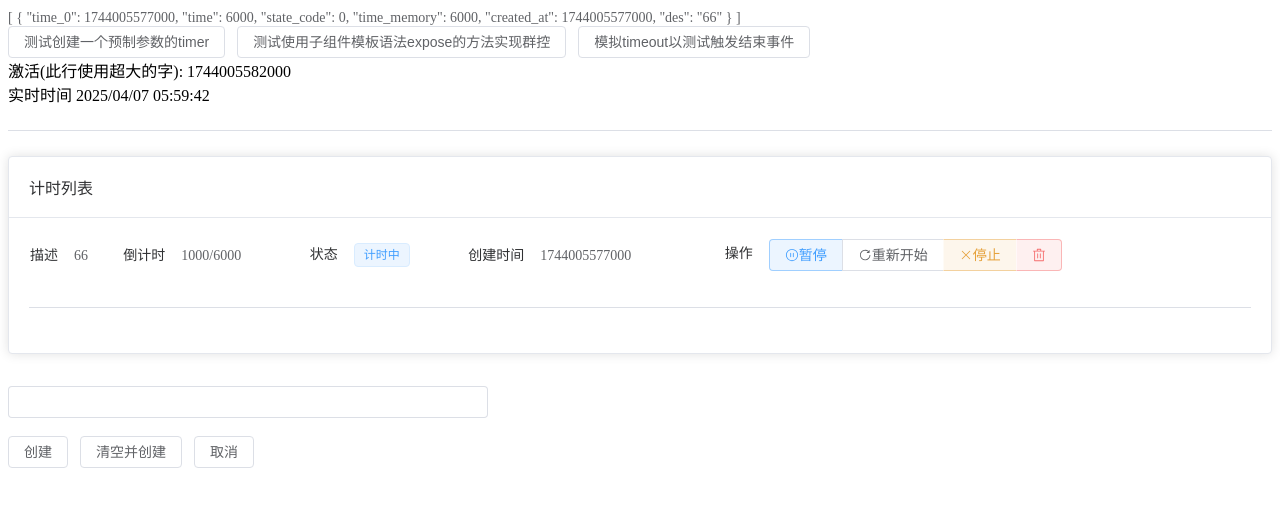
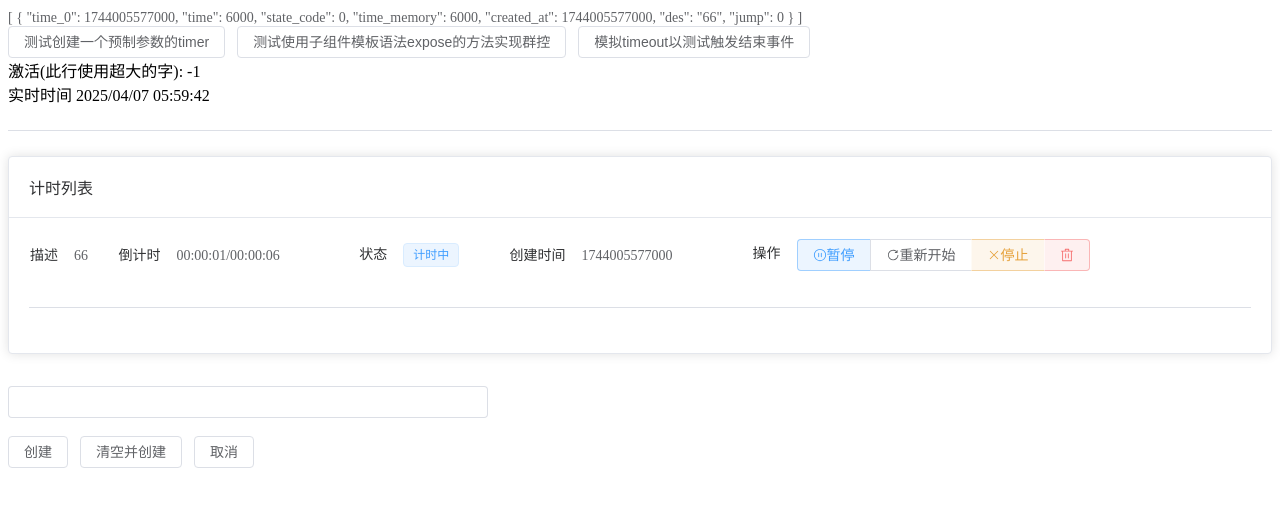
Before and after one commit to huayuprophet/Catime-web, a Vue app: page / in a window 1280 px wide. Shown: the top 506 px of the page. Built offline with nearby package versions, Linux system fonts and the light colour scheme.

Commit message:
使用jump字段，给组件提供索引数据

```diff
--- a/src/App.vue
+++ b/src/App.vue
@@ -5,7 +5,7 @@
         </ElText>
     </div>
     <div>
-        <ElButton>
+        <ElButton @click="test">
             测试创建一个预制参数的timer
         </ElButton>
         <ElButton>
@@ -25,7 +25,7 @@
             <template #header>
                 计时列表
             </template>
-            <timer_item v-for="(item, index) in timers" ref="items" :timer="item">
+            <timer_item v-for="(item, index) in timers" ref="items" :timer="item" :index="index">
                 <slot>
                     <ElButton :icon="Delete" type="danger" plain @click="timers.splice(index, 1)"> </ElButton>
                 </slot>
@@ -61,17 +61,15 @@ import { ref, onMounted, provide, useTemplateRef, computed } from 'vue';
 import timer_item from './components/timer_item.vue';
 import { Delete } from '@element-plus/icons-vue';
 import { timestamp_to_datetime } from './time_function';
-// 激活的时间
-const activated = ref({})
-// 默认激活当前时间
+// 激活的时间 默认激活当前时间
+const activated = ref(-1)
+provide('activated', activated)
 onMounted(() => {
-    activated.value = computed(() => {
-        return now.value
-    })
+
 })
 // 当前时间
 const now = ref(0)
-// 提供给组件
+// 当前时间提供给组件
 provide('now', now)
 // 实时更新时间
 now.value = Date.now()
@@ -136,4 +134,13 @@ onMounted(() => {
     console.log(items.value[0]);
     // items.value[0].alertt()
 })
+
+
+function test() {
+    timers.value.push({
+        time: 5000,
+        count_up: 0,
+        time_0: now.value
+    })
+}
 </script>
--- a/src/components/timer_item.vue
+++ b/src/components/timer_item.vue
@@ -5,7 +5,7 @@
                 {{ timer.des }}
             </ElDescriptionsItem>
             <ElDescriptionsItem v-if="!timer.count_up" label="倒计时">
-                {{ timer_show }}/{{ time_memory }}
+                {{ timer_show }}/{{ time_memory_show }}
             </ElDescriptionsItem>
             <ElDescriptionsItem v-if="timer.count_up" label="正计时">
                 {{ timer_show }}
@@ -48,55 +48,71 @@
 <script setup>
 import { inject, ref, computed, watch, onMounted } from 'vue';
 import { VideoPause, VideoPlay, RefreshRight, Close } from '@element-plus/icons-vue';
+import { ms_to_time } from '@/time_function';
 // 导入组件计时项目对象-props
-const props = defineProps(['timer'])
+// 导入对象索引
+const props = defineProps(['timer','index'])
 // 导入状态、声明函数
 props.timer.state_code = props.timer.state_code ? props.timer.state_code : 0
 const is_pause = ref(props.timer.state_code == 1)
 const is_stop = ref(props.timer.state_code == 3)
 // 导入并牢记原始倒计时时间
-props.timer.time_memory = props.timer.time_memory ? props.timer.time_memory : props.timer.time
-const time_memory = computed(() => {
-    return props.timer.time_memory
+if (props.timer.count_up) {
+    // 正计时的时候不导入，以实现重设时为0
+    props.timer.time_memory = 0
+} else {
+    props.timer.time_memory = props.timer.time_memory ? props.timer.time_memory : props.timer.time
+}
+const time_memory_show = computed(() => {
+    return ms_to_time(props.timer.time_memory)
 })
 // 实时时间-毫秒级时间戳
 const now = inject('now')
-// 计时器创建时间
+// 以下导入props原对象属性的所有内容
+// 计时器创建时间-默认值为当前时间
 props.timer.created_at = props.timer.created_at ? props.timer.created_at : now.value
+// 计时器开始时间-默认值为当前时间
+props.timer.time_0 = props.timer.time_0 ? props.timer.time_0 : now.value
 // 计时器描述
 props.timer.des = props.timer.des ? props.timer.des
-    : '66'
+    : '66';
+// 缓存的需跳过时间-暂停继续时使用 默认为0毫秒
+props.timer.jump = props.timer.jump ? props.timer.jump : 0
 //     let q1= '正倒计时时分秒'
 // 倒计时结束时间
 const time_1 = computed(() => {
-    return props.timer.time_0 + props.timer.time
+    return props.timer.time_0 + props.timer.time + props.timer.jump
 })
 // 正计时时间
 const timing = computed(() => {
-    return now.value - props.timer.time_0 - props.timer.time
+    return now.value - props.timer.time_0 + props.timer.jump
+    // return now.value - props.timer.time_0
 })
-// 剩余倒计时时间
+// 剩余倒计时时间、超时时间。
 const down = computed(() => {
+    // return Math.abs()
     return time_1.value - now.value
 })
 // 展示的倒计时时间
 const timer_show = computed(() => {
     // 暂停时显示暂停值
     if (is_pause.value) {
-        return props.timer.time
+        // return ms_to_time(props.timer.time)
+        return ms_to_time(props.timer.jump)
+
     }
     if (is_stop.value) {
         return '计时已停止'
     }
     // 正计时显示正计时的时间
     if (props.timer.count_up) {
-        return timing.value
+        return ms_to_time(timing.value)
     }
     if (is_timeout.value) {
-        return '已完成, 超出xx秒'
+        return '已完成, 超出' + ms_to_time(Math.abs(time_1.value - now.value)) + ''
     }
     // 倒计时时间
-    return down.value
+    return ms_to_time(down.value)
 })
 // 倒计时是否超时
 const is_timeout = computed(() => {
@@ -185,11 +201,12 @@ function count_down_button_click() {
 // 暂停正计时
 function count_up_pause() {
     is_pause.value = true
-    props.timer.time = timing.value
+    props.timer.jump = timing.value
 }
 // 继续正计时
 function count_up_continue() {
-    props.timer.time_0 = now.value - props.timer.time
+    // props.timer.time_0 = now.value - props.timer.time
+    props.timer.time_0 = now.value
     is_pause.value = false
 }
 // 暂停继续正计时按钮点击事件
@@ -218,13 +235,14 @@ function timer_from(obj) {
     props.timer.time_0 = obj.time_0
     props.timer.time = obj.time
     props.timer.count_up = obj.count_up
-    time_memory.value = obj.time
+    timer.time_memory.value = obj.time
     is_pause.value = false
 }
 // 重设计时事项
 function reset() {
     props.timer.time_0 = now.value;
-    props.timer.time = time_memory.value
+    props.timer.time = props.timer.time_memory
+    props.timer.jump = 0
     is_pause.value = false
     is_stop.value = false
 }
--- a/src/time_function.js
+++ b/src/time_function.js
@@ -40,3 +40,31 @@ export function timestamp_to_date(milliseconds) {
 export function timestamp_to_datetime(milliseconds) {
     return timestamp_to_date(milliseconds) + ' ' + timestamp_to_time(milliseconds)
 }
+export function str_to_millseconds(str) {
+    // let str = count_down_setting.value
+    // 使用正则表达式来匹配一个非数字字符
+    let strArray = str.split(/\D/);
+    let numArray = strArray.map(Number);
+    let len = numArray.length;
+    let after = 0
+    if (len === 1) {
+        let m = numArray[0] * 60000
+        after = m
+        console.log(1);
+    } else if (len === 2) {
+        let m = numArray[0] * 60000
+        let s = numArray[1] * 1000
+        after = m + s
+        console.log(2);
+    } else if (len === 3) {
+        let h = numArray[0] * 360000
+        let m = numArray[1] * 60000
+        let s = numArray[2] * 1000
+        after = h + m + s
+        console.log(3);
+    } else {
+        console.log('无效');
+        return
+    }
+    return after
+}
```
Also changed, not shown: 1 other file (tests, documents, lock files or other folders).
